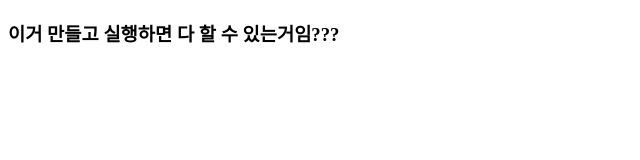
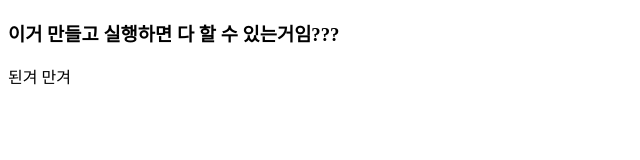
Before and after one commit to ShinJongRock/tryProject, a plain HTML site: page newtest3.html in a window 1280 px wide. Shown: the full height of the page, 0-640 px from the left. Drawn offline with Linux system fonts and the light colour scheme.

Commit message:
19:57 체크
된거야 만거야

```diff
--- a/newtest3.html
+++ b/newtest3.html
@@ -6,6 +6,7 @@
     <meta name="viewport" content="width=device-width, initial-scale=1.0">
     <title>Document</title>
     <h3> 이거 만들고 실행하면 다 할 수 있는거임???</h3>
+    된겨 만겨
 </head>
 <body>
 
```
Also changed, not shown: 1 other file.
